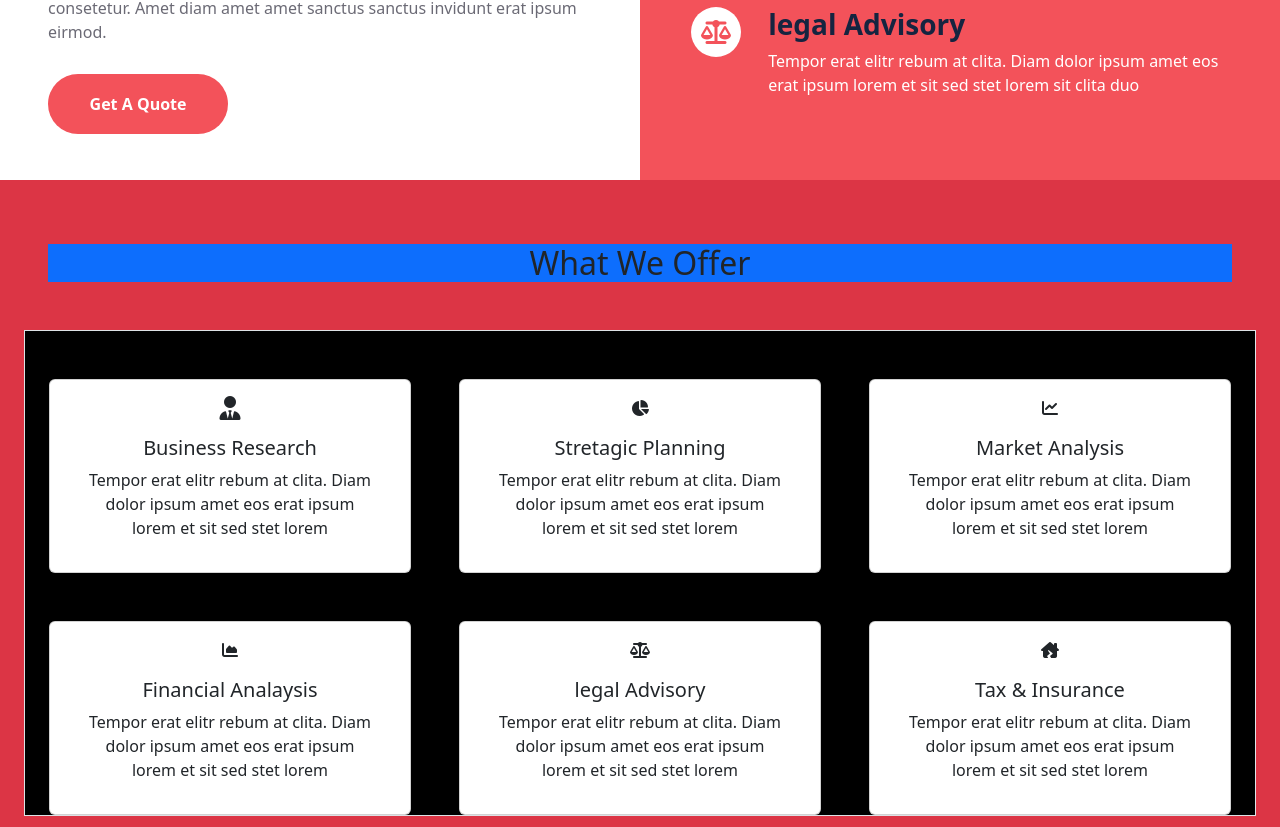
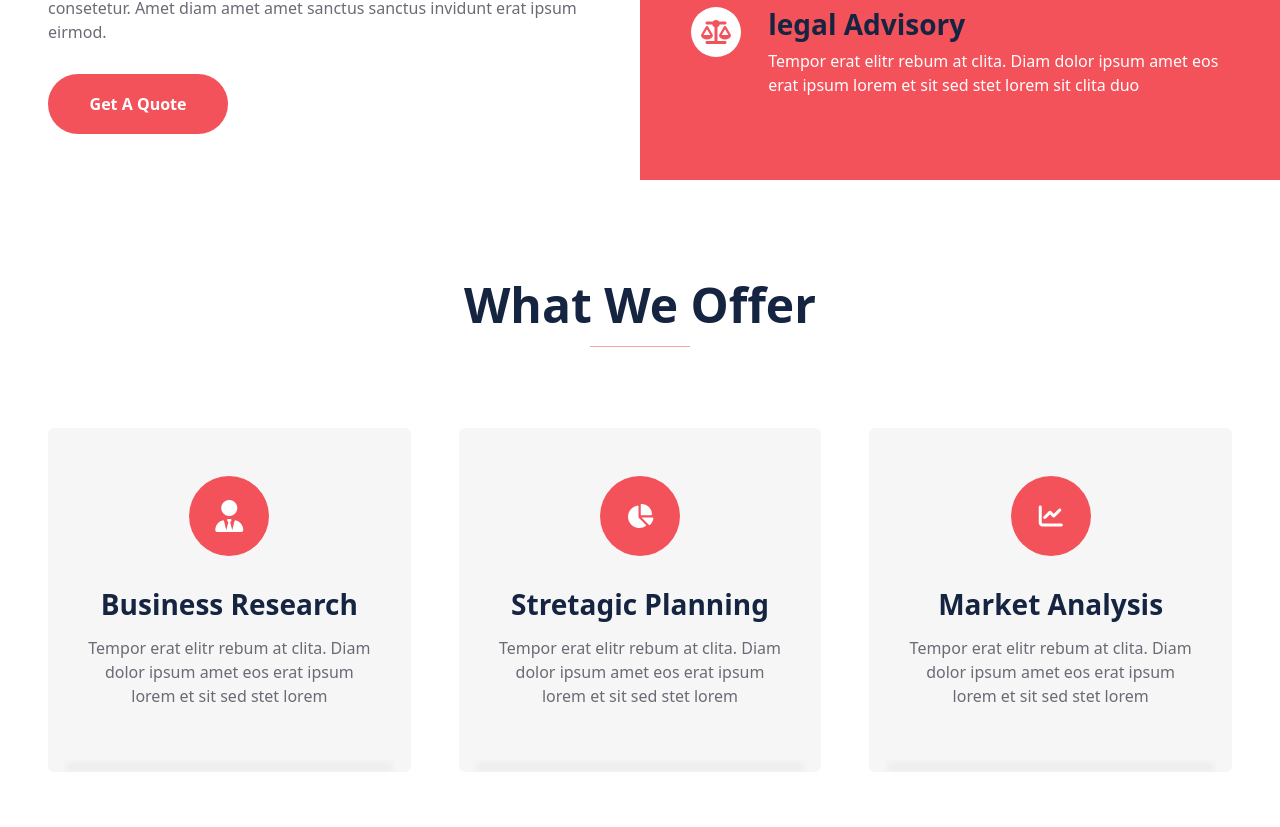
Before and after one commit to ahmed11fawzy/consult_templet, a plain HTML site: page index.html in a window 1280 px wide. Shown: the part 1173-2000 px from the top of the page. Drawn offline with Linux system fonts and the light colour scheme.

Commit message:
article what we offer styling

```diff
--- a/Css/styling.css
+++ b/Css/styling.css
@@ -2,6 +2,7 @@
     margin: 0px;
     padding: 0px;
     box-sizing: border-box;
+
 
 }
 html{
@@ -10,6 +11,9 @@ html{
 :root{
     --main-color:#f3525a;
     --bg-color:#F3525A;
+    --title_color:#152440;
+    --card_bg:#F6F6F6;
+    --card_text:#6b6a75;
 }
 
 .contact-nav{
@@ -246,7 +250,7 @@ button:is( .Quote-btn , .contact-btn){
     line-height: 58px;
     font-weight: 700;
     text-transform: capitalize;
-    color: #152440;
+    color: var(--title_color);
     margin-bottom: 20px;
 }
 #Welcoming .details h3 span{
@@ -302,10 +306,94 @@ margin-bottom: 30px;
     font-size: 28px;
     font-weight: 600;
     line-height: 34px;
-    color: #152440;
+    color: var(--title_color);
 }
 .services p{
     font-size: 16px;
     line-height: 24px;
     font-weight: 400;
 }
+/*====================================== */
+/* ---------------article -------------------- */
+.section-title{
+    text-align: center;
+    height: 70px;
+    display: flex;
+    justify-content: center;
+    position: relative;
+
+}
+.section-title::after{
+    content: '';
+    position: absolute;
+    width: 100px;
+    height: 1px;
+    background-color:rgba(243, 82, 90, 0.521);
+    top: 100%;
+
+}
+.title{
+    font-size: 48px;
+    line-height: 58px;
+    color: var(--title_color);
+    font-weight: 700;
+}
+.card{
+    background-color: var(--card_bg);
+    border: none;
+    display: flex;
+    flex-direction: column;
+    align-items: center;
+    position: relative;
+    margin-top: 10px;
+    transition: margin 1s;
+}
+.card-body::after{
+    position: absolute;
+    content: '';
+    width: 90%;
+    height: 10px;
+    background-color:rgba(255, 255, 255,0);
+    box-shadow: 0px -10px 5px rgba(238, 238, 238,1);
+    top: 100%;
+    left: 5%;
+    border-radius: 0%;
+    transition: all 1s ;
+}
+.card:is(:hover){
+    margin-top: 1px;
+}
+.card:hover  .card-body::after{
+    width: 100%;
+    left: 0%;
+    top: 90%;
+    height: 70px;
+    border-radius: 50%;
+    background-color:rgba(255, 255, 255,1);
+    box-shadow: 0px -10px 5px rgba(238, 238, 238,1);
+}
+
+
+
+article .card :is(.card-slogan){
+    width: 80px !important;
+    height: 80px;
+    border-radius: 50%;
+    background-color: var(--bg-color);
+    color: #fff;
+    display: flex;
+    align-items: center;
+    justify-content: center;
+}
+.card-title{
+    font-size: 28px;
+    line-height: 34px;
+    color: var(--title_color);
+    font-weight: 600;
+    margin: 15px 0px;
+}
+.card-text{
+    font-size: 16px;
+    line-height: 24px;
+    color: var(--card_text);
+}
--- a/index.html
+++ b/index.html
@@ -177,15 +177,15 @@
                 </article>
             </div>
     </section>
-    <article class="w-100 bg-danger p-lg-5 overflow-auto">
-        <div class="section-title text-center mb-lg-5 mt-3 bg-primary  ">
+    <article class="w-100  p-lg-5 overflow-auto">
+        <div class="section-title text-center mb-lg-2 mt-lg-5   ">
             <h2 class="title">What We Offer</h2>
         </div>
-        <div class="  row  row-cols-1    g-5  mt-4  row-cols-md-3  border bg-black">
+        <div class="  row  row-cols-1    g-5  mt-4  row-cols-md-3  mt-3 ">
             <div class="col ">
-            <div class="card p-lg-3 text-center">
+            <div class="card  py-lg-5 px-lg-4 text-center ">
                 <div class="card-slogan">
-                    <i class="fa-solid fa-user-tie fa-xl"></i>
+                    <i class="fa-solid fa-user-tie fa-2xl fa-xl"></i>
                 </div>
                 <div class="card-body text-center">
                 <h5 class="card-title">Business Research </h5>
@@ -196,9 +196,9 @@
             </div>
             </div>
             <div class="col">
-            <div class="card p-lg-3 text-center">
+            <div class="card py-lg-5 px-lg-4 text-center">
                 <div class="card-slogan">
-                    <i class="fa-solid fa-chart-pie"></i>
+                    <i class="fa-solid fa-chart-pie fa-xl"></i>
                 </div>
                 <div class="card-body">
                 <h5 class="card-title">Stretagic Planning</h5>
@@ -207,9 +207,9 @@
             </div>
             </div>
             <div class="col">
-            <div class="card p-lg-3 text-center">
+            <div class="card py-lg-5 px-lg-4 text-center">
                 <div class="card-slogan">
-                    <i class="fa-solid fa-chart-line"></i>
+                    <i class="fa-solid fa-chart-line fa-xl"></i>
                 </div>
                 <div class="card-body">
                 <h5 class="card-title">Market Analysis</h5>
@@ -218,9 +218,9 @@
             </div>
             </div>
             <div class="col">
-            <div class="card p-lg-3 text-center">
+            <div class="card py-lg-5 px-lg-4 text-center">
                 <div class="card-slogan">
-                    <i class="fa-solid fa-chart-area"></i>
+                    <i class="fa-solid fa-chart-area fa-xl"></i>
                 </div>
                 <div class="card-body">
                 <h5 class="card-title">Financial Analaysis</h5>
@@ -229,9 +229,9 @@
             </div>
             </div>
             <div class="col">
-                <div class="card p-lg-3 text-center">
+                <div class="card py-lg-5 px-lg-4 text-center">
                 <div class="card-slogan">
-                    <i class="fa-solid fa-scale-balanced"></i>
+                    <i class="fa-solid fa-scale-balanced fa-xl"></i>
                 </div>
                 <div class="card-body">
                     <h5 class="card-title">legal Advisory</h5>
@@ -240,9 +240,9 @@
                 </div>
             </div>
             <div class="col">
-                <div class="card p-lg-3 text-center">
+                <div class="card py-lg-5 px-lg-4 text-center">
                 <div class="card-slogan">
-                    <i class="fa-solid fa-house-chimney-crack"></i>
+                    <i class="fa-solid fa-house-chimney-crack fa-xl"></i>
                 </div>
                 <div class="card-body">
                     <h5 class="card-title">Tax & Insurance</h5>
```
